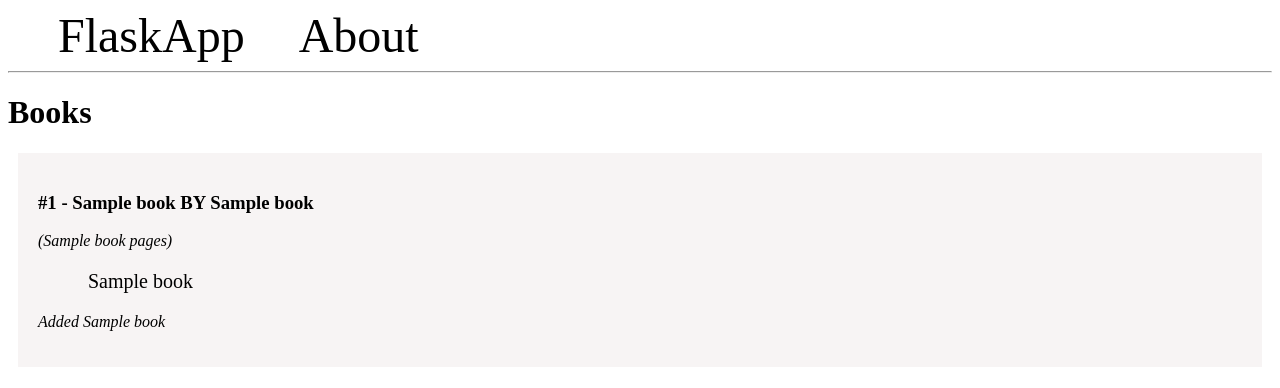
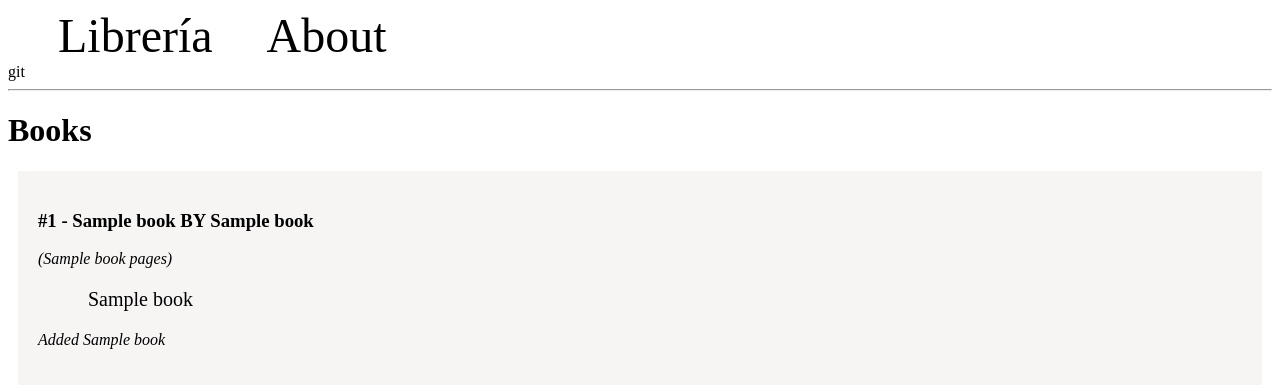
Before and after one commit to 404BadRequest/LabFlask, a Flask app: page / in a window 1280 px wide. Shown: the top 388 px of the page. Run offline with Flask 3, Linux system fonts and the light colour scheme; a database or web service that is not in the repository returns one stand-in record (values such as "Sample title"); some libraries are stand-ins or nearby versions.

Commit message:
Feat: Cambio de nombre de app

```diff
--- a/templates/base.html
+++ b/templates/base.html
@@ -26,9 +26,9 @@
 </head>
 <body>
     <nav>
-        <a href="{{ url_for('index') }}">FlaskApp</a>
+        <a href="{{ url_for('index') }}">Librería</a>
         <a href="#">About</a>
-    </nav>
+    </nav>git
     <hr>
     <div class="content">
         {% block content %} {% endblock %}
```
